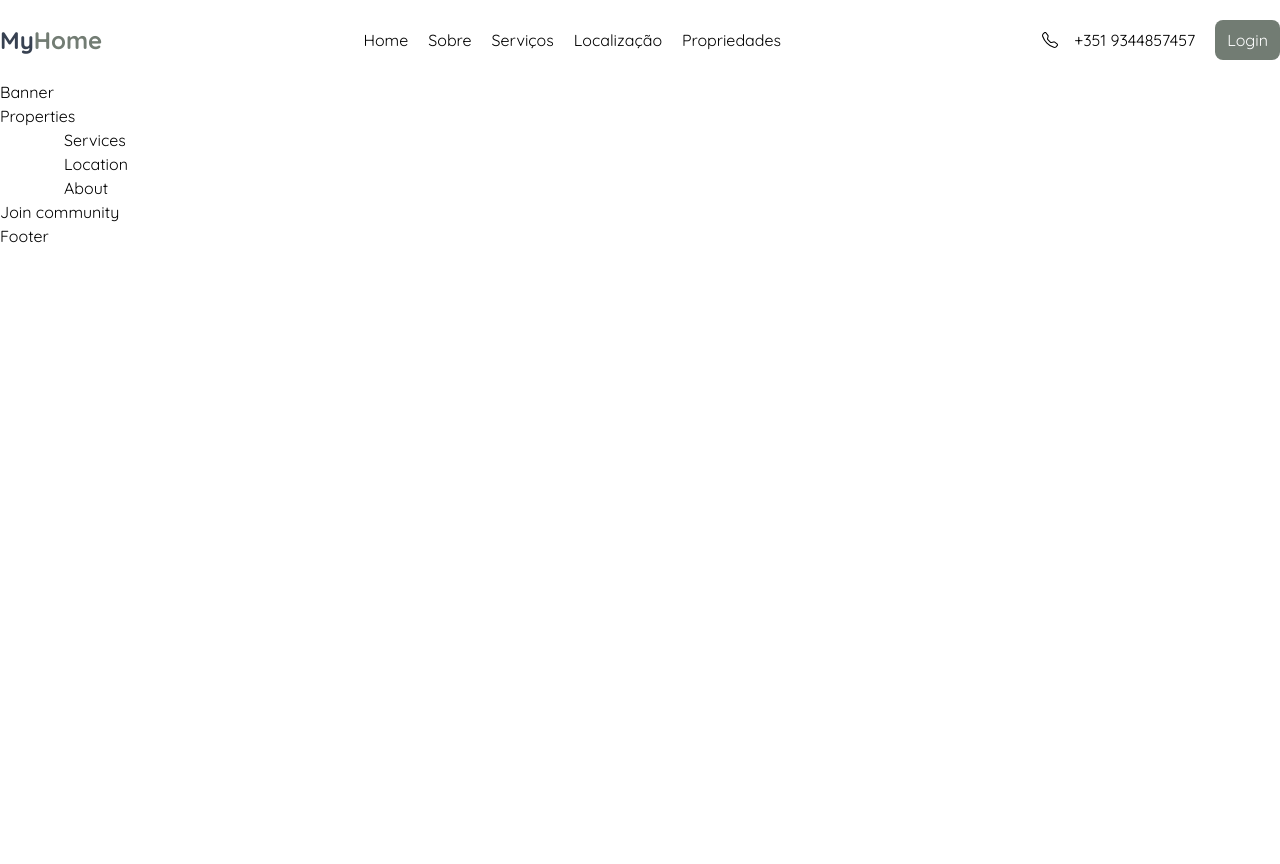
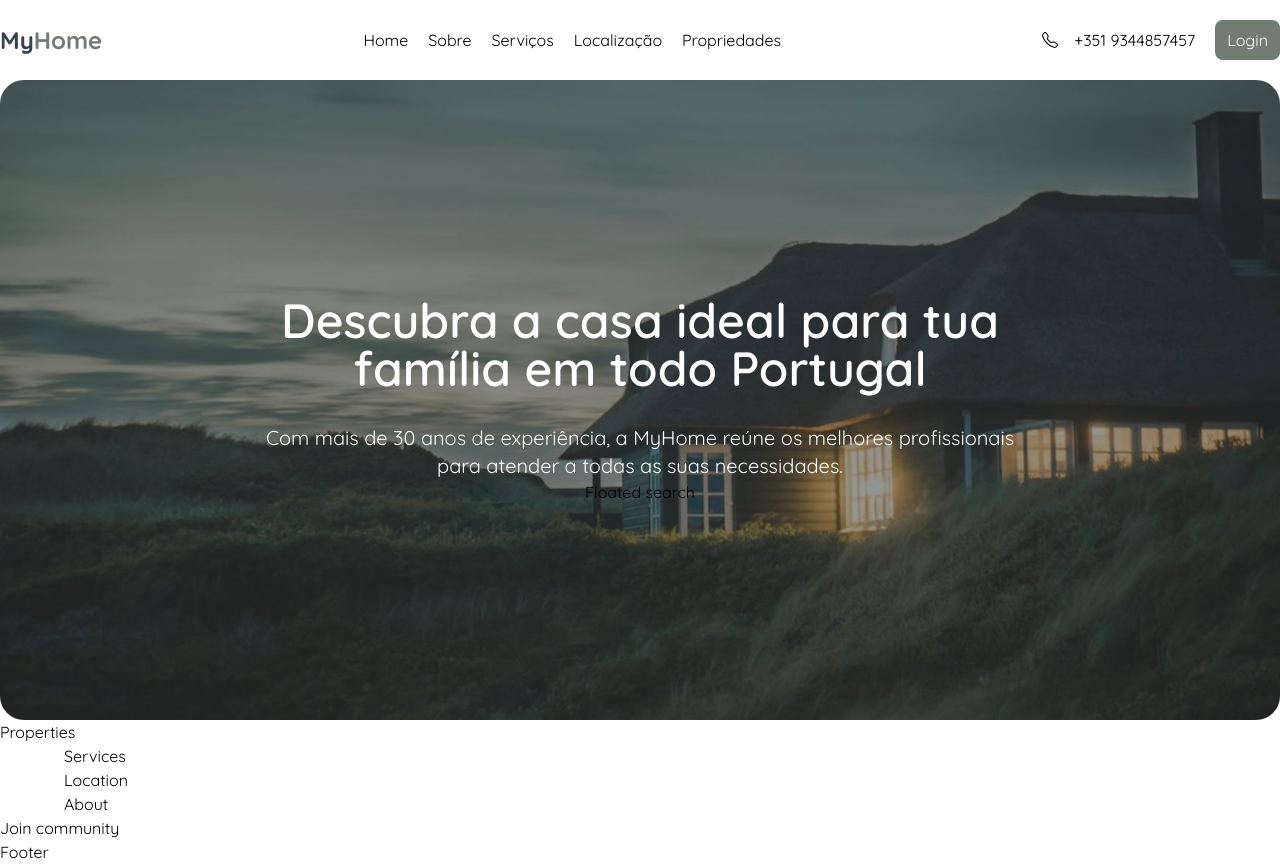
Before and after one commit to rodolphoreis/home, a Next.js app: page / in a window 1280 px wide. Before the commit the page ends 800 px from the top, so only its background shows below. Built offline with nearby package versions, Linux system fonts and the light colour scheme.

Commit message:
feat(Banner): integrate FloatedSearch component into banner layout for enhanced search functionality

```diff
--- a/src/components/Banner/Banner.tsx
+++ b/src/components/Banner/Banner.tsx
@@ -1,5 +1,20 @@
+import { FloatedSearch } from "../FloatedSearch";
+
 export function Banner() {
-    return (
-        <p>Banner</p>
-    )
+  return (
+    <div className="container relative mx-auto">
+      <div className="pt-20 md:pt-0 min-h-[80vh] bg-banner bg-no-repeat bg-cover bg-center rounded-3xl relative flex flex-col items-center md:justify-center">
+        <div className="max-w-3xl text-center text-white">
+          <h2 className="text-4xl px-2 md:px-0 md:text-5xl font-semibold">
+            Descubra a casa ideal para tua família em todo Portugal
+          </h2>
+          <p className="mt-5 text-lg px-2 md:px-0 md:text-xl md:mt-8">
+            Com mais de 30 anos de experiência, a MyHome reúne os melhores
+            profissionais para atender a todas as suas necessidades.
+          </p>
+        </div>
+        <FloatedSearch />
+      </div>
+    </div>
+  );
 }
```
